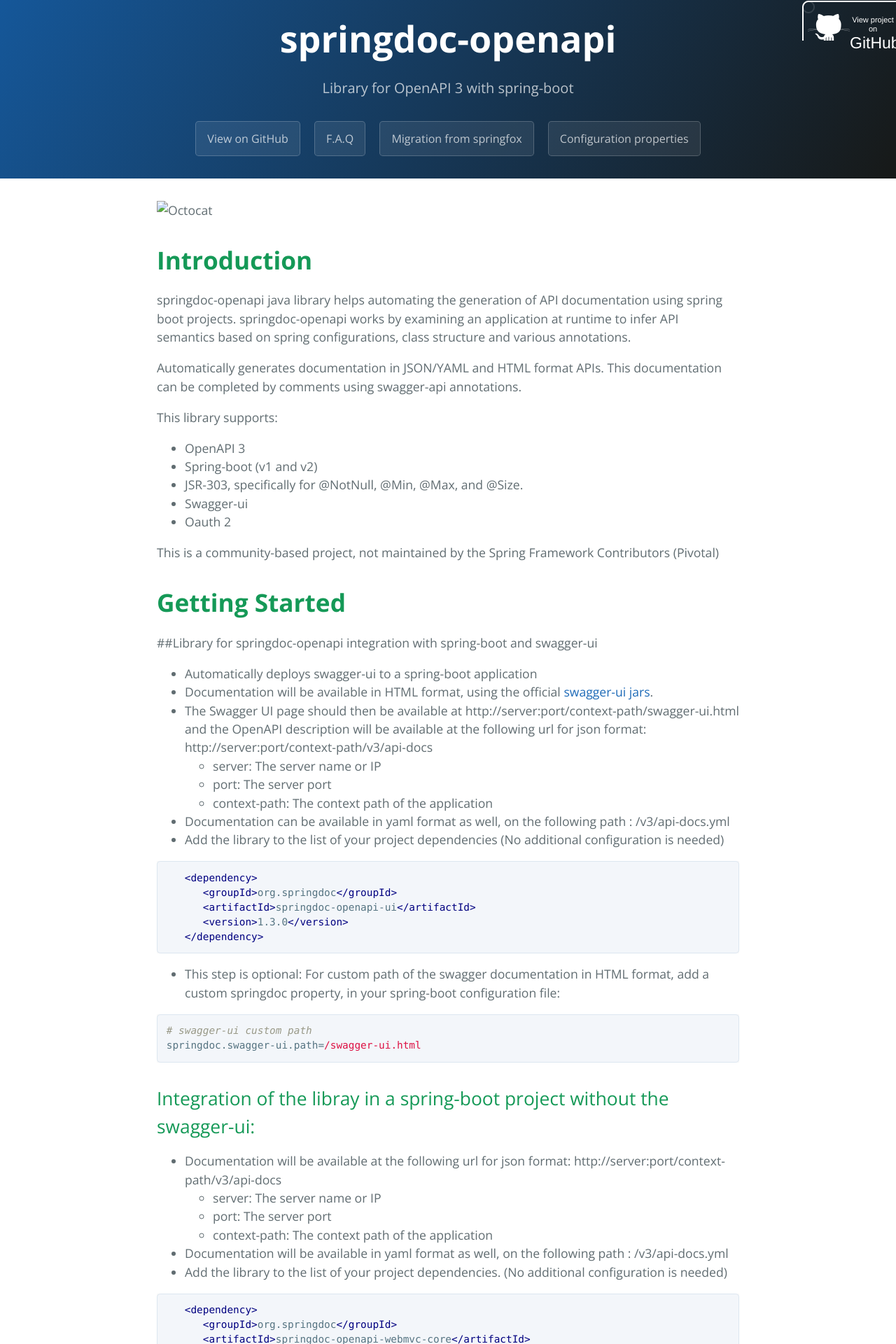
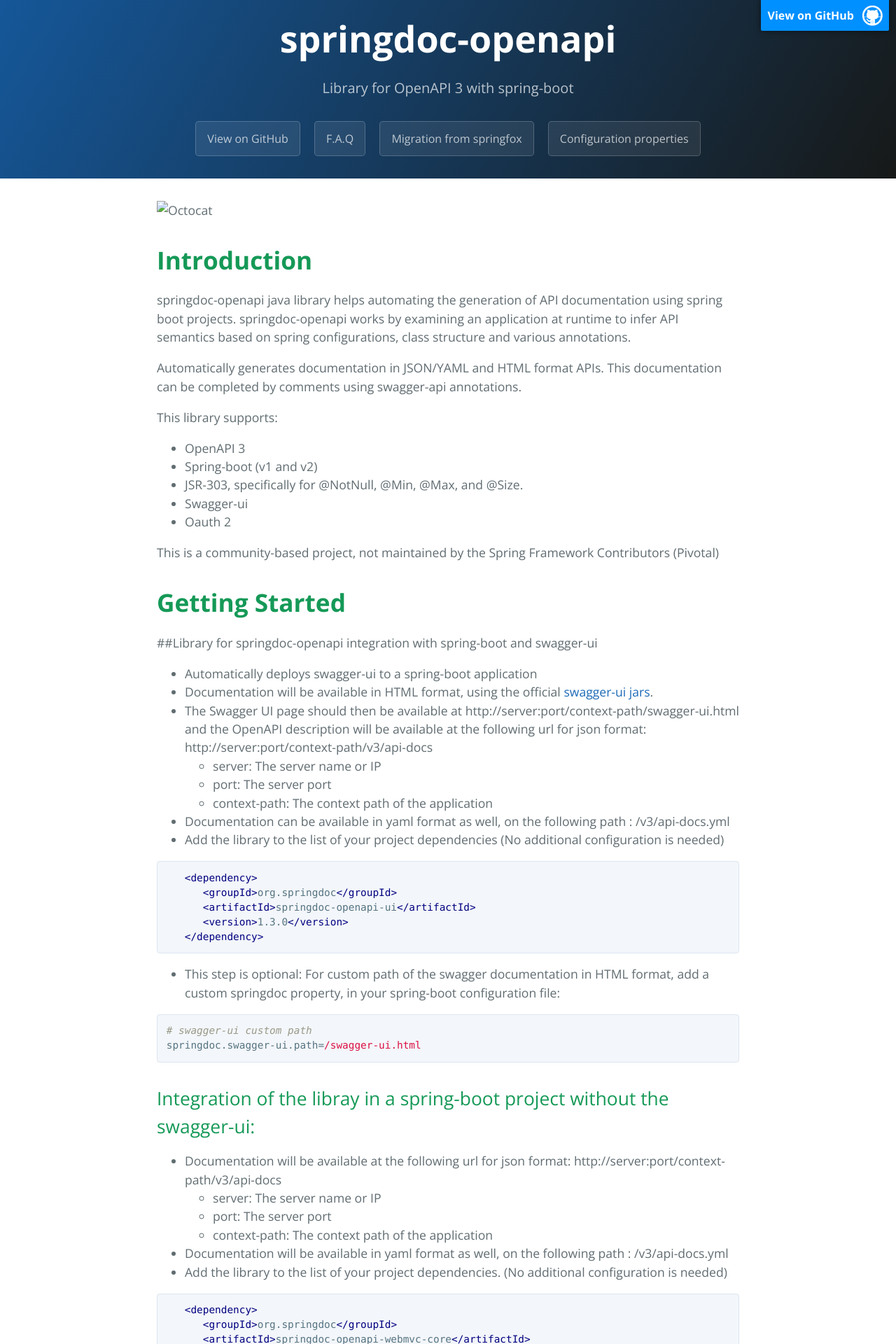
Before and after one commit to springdoc/springdoc-openapi-maven-plugin, a Jekyll site: the page built from docs/index.md, in a window 1280 px wide. Shown: the top 1920 px of the page at 70% size. Built offline with Jekyll 4.4.1, drawn with Linux system fonts in a browser that asks for light colours.

Commit message:
site update

```diff
--- a/docs/_layouts/default.html
+++ b/docs/_layouts/default.html
@@ -23,11 +23,12 @@
     <a id="skip-to-content" href="#content">Skip to the content.</a>
 
     <header class="page-header" role="banner">
+        {% if site.github.is_project_page %}
+        <a id="forkme_banner" href="{{ site.github.repository_url }}">View on GitHub</a>
+        {% endif %}
+
       <h1 class="project-name">{{ page.title | default: site.title | default: site.github.repository_name }}</h1>
       <h2 class="project-tagline">{{ page.description | default: site.description | default: site.github.project_tagline }}</h2>
-        <a class="button" href="https://github.com/springdoc/springdoc-openapi"><small>View
-            project on</small>
-            GitHub</a>
         <a href="https://github.com/springdoc/springdoc-openapi" class="btn">View on GitHub</a>
         <a href="https://springdoc.github.io/springdoc-openapi-demos/faq.html" class="btn">F.A.Q</a>
         <a href="https://springdoc.github.io/springdoc-openapi-demos/migrating-from-springfox.html" class="btn">Migration from springfox</a>
--- a/docs/assets/css/style.scss
+++ b/docs/assets/css/style.scss
@@ -3,24 +3,17 @@
 
 @import 'jekyll-theme-cayman';
 
-
-a.button {
-  width: 134px;
-  height: 58px;
-  padding-top: 22px;
-  padding-left: 68px;
-  font-family: 'Architects Daughter', 'Helvetica Neue', Helvetica, Arial, serif;
-  font-size: 23px;
-  line-height: 1.2;
+#forkme_banner {
+  display: block;
+  position: absolute;
+  top:0;
+  right: 10px;
+  z-index: 10;
+  padding: 10px 50px 10px 10px;
   color: #fff;
+  background: url('../images/blacktocat.png') #0090ff no-repeat 95% 50%;
+  font-weight: 700;
+  box-shadow: 0 0 10px rgba(0,0,0,.5);
+  border-bottom-left-radius: 2px;
+  border-bottom-right-radius: 2px;
 }
-a.button small {
-  display: block;
-  font-size: 11px;
-}
-header a.button {
-  position: absolute;
-  top: 0;
-  right: 0;
-  background: transparent url(../images/github-button.png) 0 0 no-repeat;
-}
```
Also changed, not shown: docs/assets/images/blacktocat.png (added).
